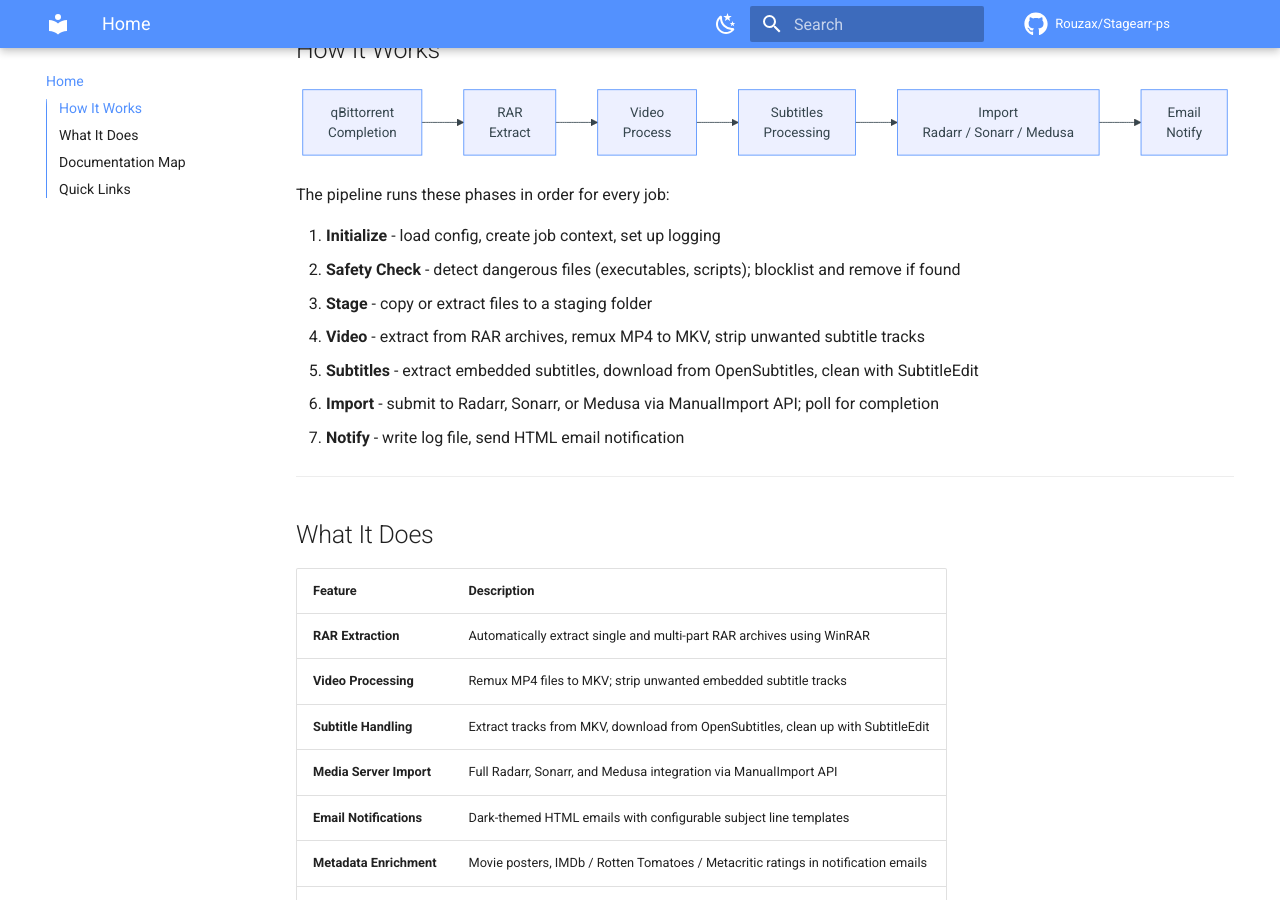
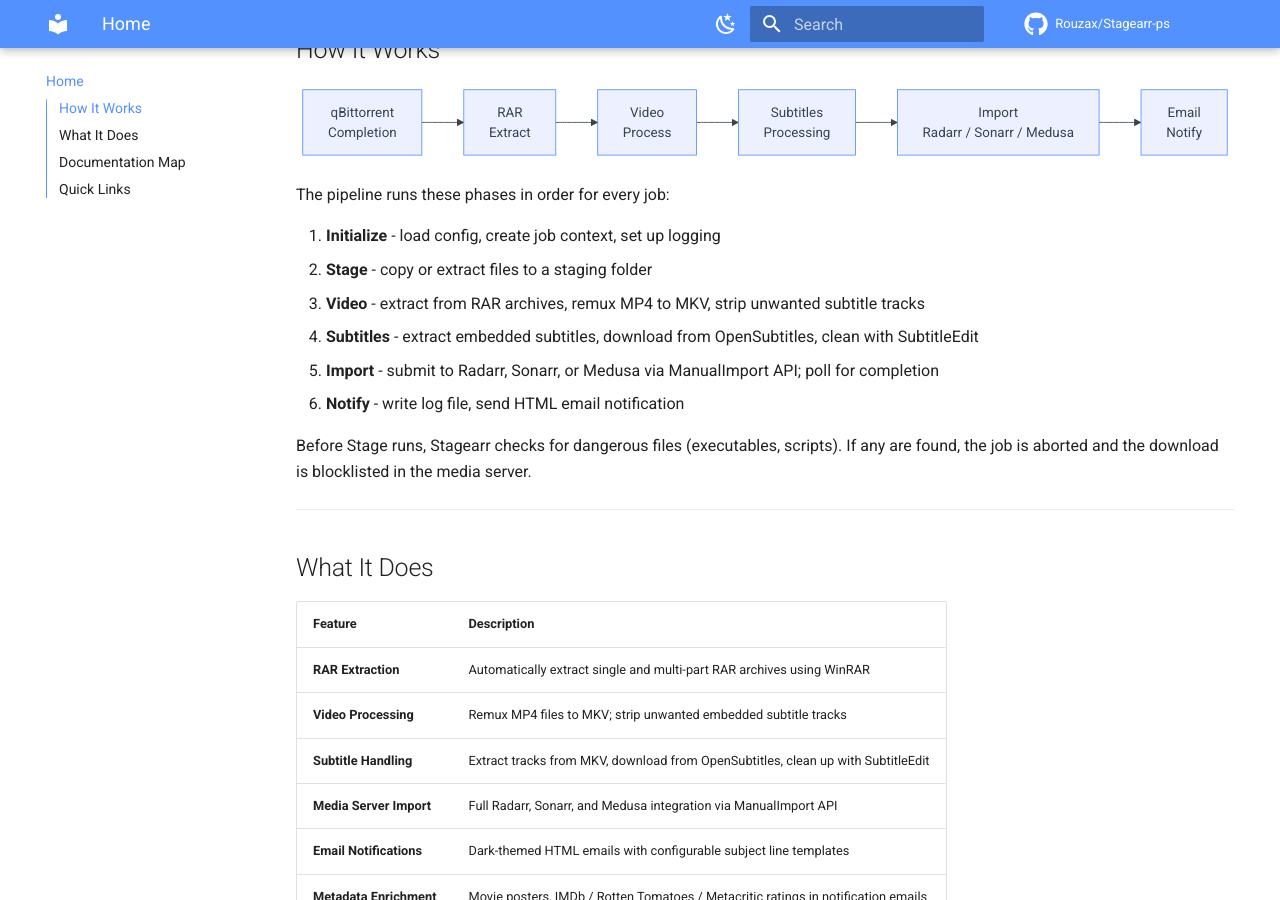
Before and after one commit to Rouzax/Stagearr-ps, an MkDocs documentation site: the page built from docs/index.md, in a window 1280 px wide and 900 px high, scrolled down 380 px. Built offline with MkDocs 1.6.1 and Material for MkDocs 9.7.7, drawn with Linux system fonts in a browser that asks for light colours; comment, search, counter and statistics services are not loaded.

Commit message:
docs: correct Home page pipeline phases (Safety Check is a guard, not a phase)

```diff
--- a/docs/index.md
+++ b/docs/index.md
@@ -20,12 +20,13 @@
 The pipeline runs these phases in order for every job:
 
 1. **Initialize** - load config, create job context, set up logging
-2. **Safety Check** - detect dangerous files (executables, scripts); blocklist and remove if found
-3. **Stage** - copy or extract files to a staging folder
-4. **Video** - extract from RAR archives, remux MP4 to MKV, strip unwanted subtitle tracks
-5. **Subtitles** - extract embedded subtitles, download from OpenSubtitles, clean with SubtitleEdit
-6. **Import** - submit to Radarr, Sonarr, or Medusa via ManualImport API; poll for completion
-7. **Notify** - write log file, send HTML email notification
+2. **Stage** - copy or extract files to a staging folder
+3. **Video** - extract from RAR archives, remux MP4 to MKV, strip unwanted subtitle tracks
+4. **Subtitles** - extract embedded subtitles, download from OpenSubtitles, clean with SubtitleEdit
+5. **Import** - submit to Radarr, Sonarr, or Medusa via ManualImport API; poll for completion
+6. **Notify** - write log file, send HTML email notification
+
+Before Stage runs, Stagearr checks for dangerous files (executables, scripts). If any are found, the job is aborted and the download is blocklisted in the media server.
 
 ---
 
```
